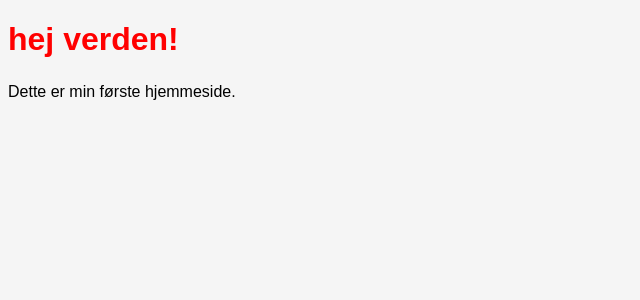
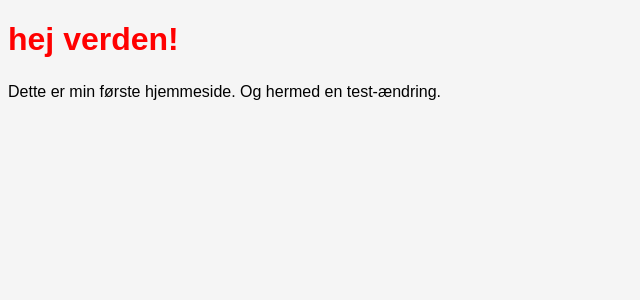
Before and after one commit to kristofferLN/min_flask_app, a Flask app: page / in a window 1280 px wide. Shown: the top 300 px of the page, without its empty margins (0-640 px from the left). Run offline with Flask 3, Linux system fonts and the light colour scheme.

Commit message:
Ændring i index.html filen

```diff
--- a/templates/index.html
+++ b/templates/index.html
@@ -7,6 +7,6 @@
 </head>
 <body>
     <h1>hej verden!</h1>
-    <p>Dette er min første hjemmeside.</p>
+    <p>Dette er min første hjemmeside. Og hermed en test-ændring.</p>
 </body>
 </html>
```
